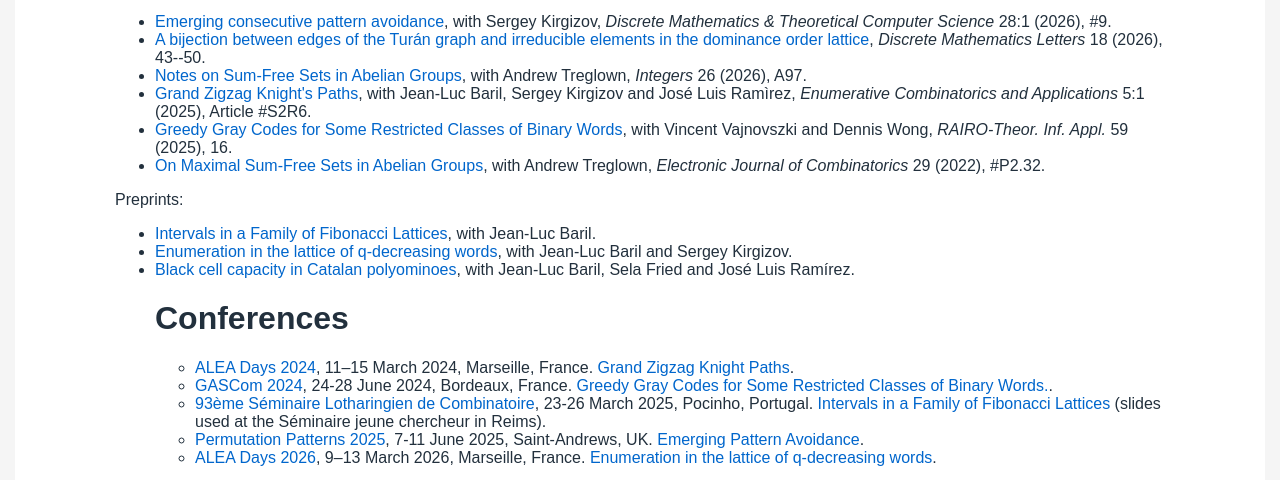
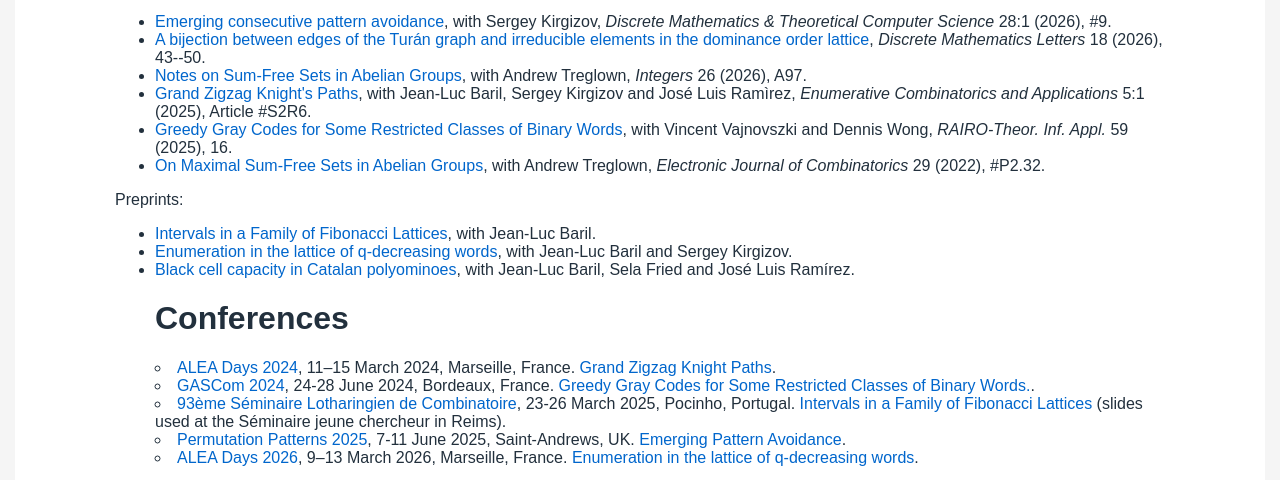
Before and after one commit to nathanaelhassler/nathanaelhassler.github.io, a plain HTML site: page recherche_en.html in a window 1280 px wide. Shown: the part 425-905 px from the top of the page. Drawn offline with Linux system fonts and the light colour scheme.

Commit message:
Update recherche_en.html

```diff
--- a/recherche_en.html
+++ b/recherche_en.html
@@ -51,7 +51,7 @@ Preprints:
 
 <h1>Conferences</h1>
 <p>
-<ul>
+<ul style="padding-left: 0; margin-left: 0; list-style-position: inside;">
    <li><a href="https://conferences.cirm-math.fr/3048.html"> ALEA Days 2024</a>, 11–15 March 2024, Marseille, France. <a href="slides/slides_grand_zigzag.pdf">Grand Zigzag Knight Paths</a>. </li>
    <li><a href="https://gascom2024.sciencesconf.org/?lang=en">GASCom 2024</a>, 24-28 June 2024, Bordeaux, France. <a href="slides/slides_greedy_gray_codes.pdf">Greedy Gray Codes for Some Restricted Classes of Binary Words.</a>. </li>
    <li><a href="https://www.mat.univie.ac.at/~slc/wpapers/s93preface.html">93ème Séminaire Lotharingien de Combinatoire</a>, 23-26 March 2025, Pocinho, Portugal. <a href="slides/slides_intervals_fibonacci.pdf">Intervals in a Family of Fibonacci Lattices</a> (slides used at the Séminaire jeune chercheur in Reims).</li>
```
